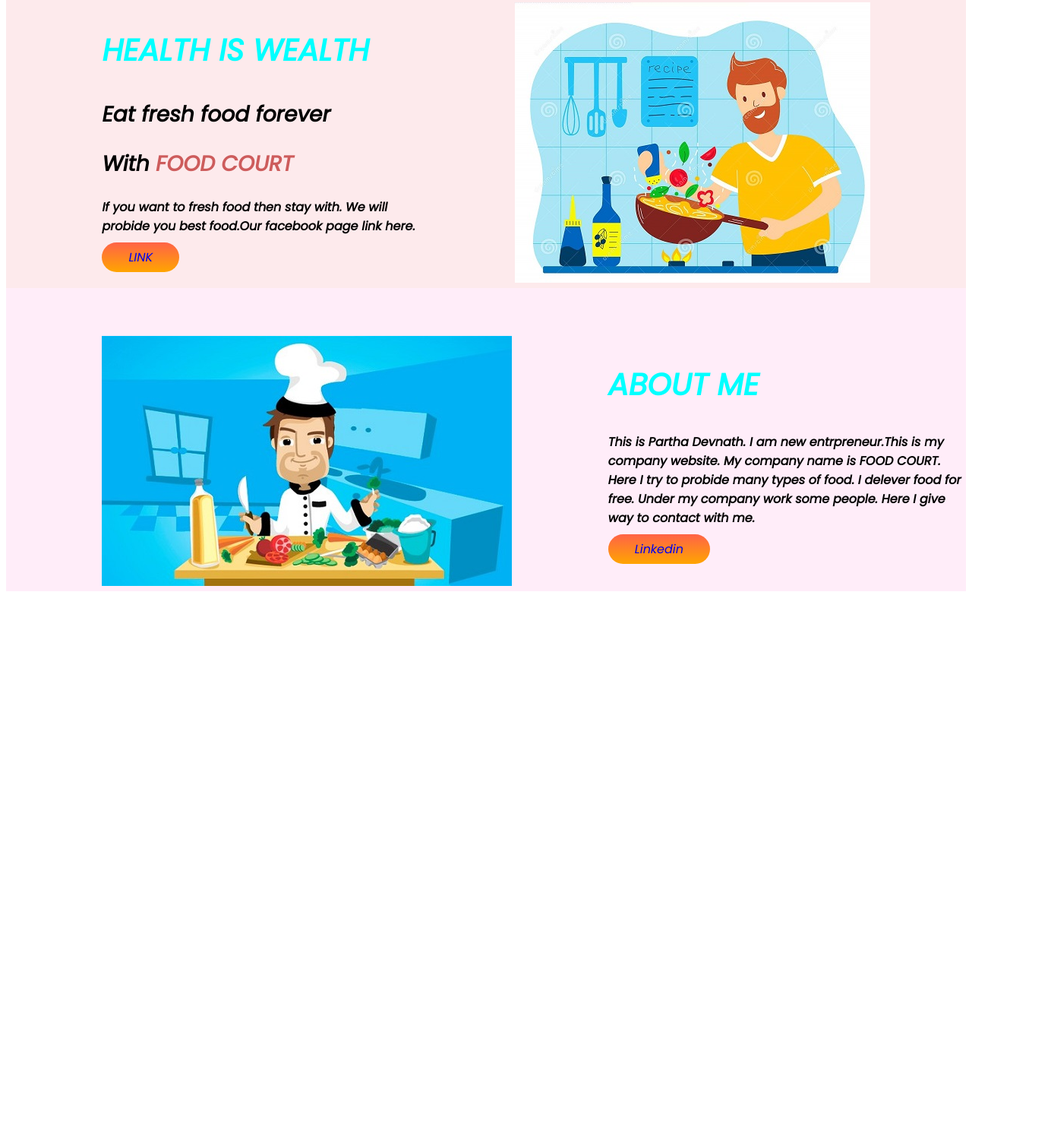
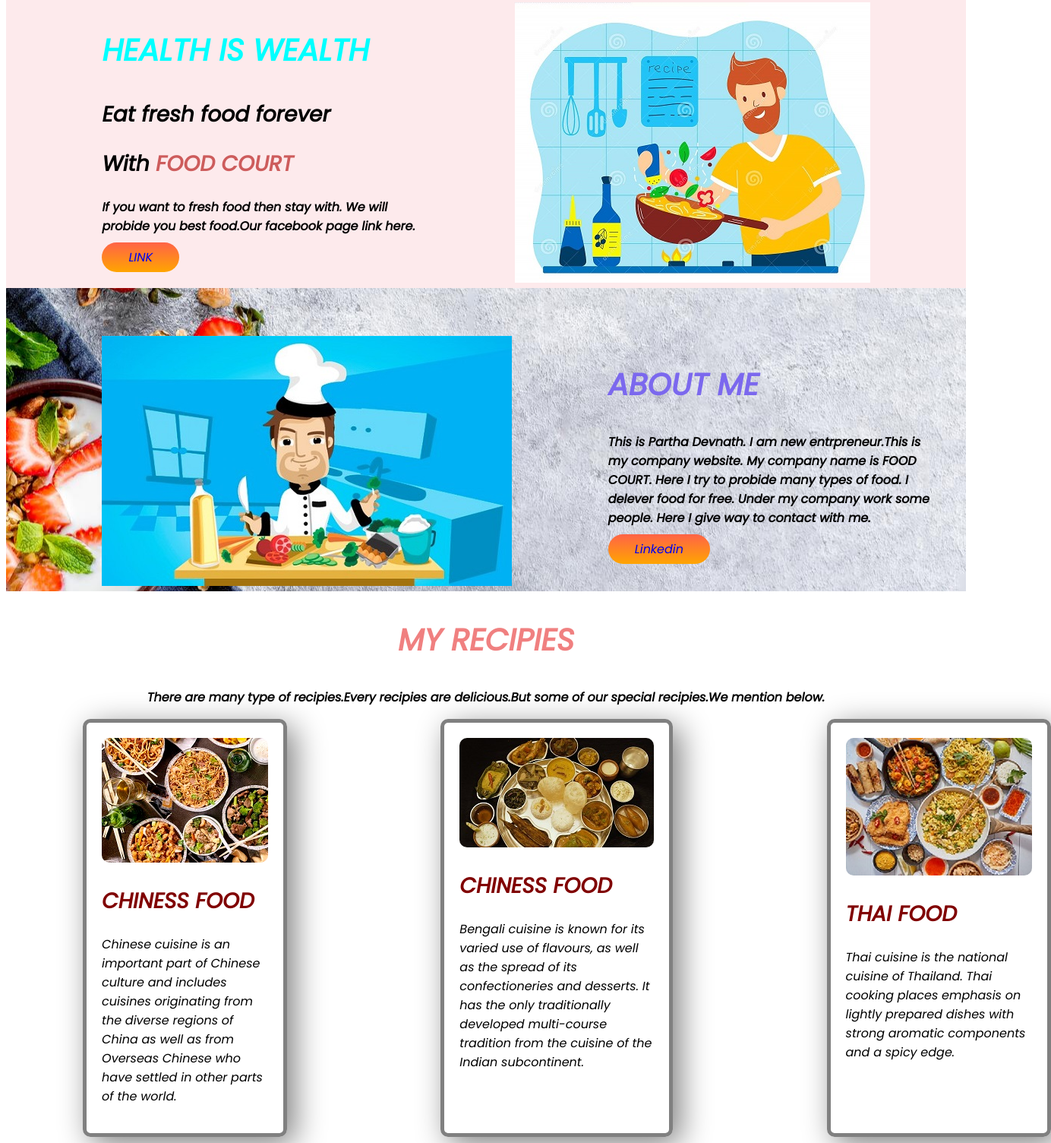
Before and after one commit to Partha2933/FOOD-COURT, a plain HTML site: page index.html in a window 1280 px wide. Shown: the part 68-1572 px from the top of the page at 76% size, 1384 px wide, since content can reach past the window. Before the commit the page ends 854 px from the top, so only its background shows below. Drawn offline with Linux system fonts and the light colour scheme.

Commit message:
third part

```diff
--- a/index.html
+++ b/index.html
@@ -12,7 +12,7 @@
     <link rel="stylesheet" href="style.css">
 </head>
 <body>
-   <section class="frame">
+   <section class="frame FLEXIBLE ">
 
         <div class="width">
             <h1>HEALTH IS WEALTH</h1>
@@ -28,19 +28,48 @@
 
    </section>
 
-    <section class="background">
+    <section class="background FLEXIBLE">
 
        <div class="width">
         <img src="cooker.jpg" alt="cooker">
        </div>
 
        <div class="width" >
-           <h1>ABOUT ME</h1>
-           <P><b> This is Partha Devnath. I am new entrpreneur.This is my company website. My company name is FOOD COURT. Here I try to probide many types of food. I delever food for free. Under my company work some people. Here I give way to contact with me.</b></P>
+           <h1 id="style">ABOUT ME</h1>
+           <P id="side"><b> This is Partha Devnath. I am new entrpreneur.This is my company website. My company name is FOOD COURT. Here I try to probide many types of food. I delever food for free. Under my company work some people. Here I give way to contact with me.</b></P>
            <a class="link-style" target="_blank" href="https://www.linkedin.com/in/partha-devnath-22ba43193?lipi=urn%3Ali%3Apage%3Ad_flagship3_profile_view_base_contact_details%3BnZObkT7nRpC4RRYy1ZVWUQ%3D%3D">Linkedin</a>
        </div>
 
     </section>
 
+    <section >
+          <h1 class="ALIGN"> MY RECIPIES</h1>
+          <p id="center"><b>There are many type of recipies.Every recipies are delicious.But some of our special recipies.We mention below.</b></p>
+
+         <div class="FLEXIBLE">
+            <div class="shadow-box">
+                <img class="radias" src="FOOD1.JPG" alt="FOOD">
+                <h2 class="design"> CHINESS FOOD </h2>
+                <p>Chinese cuisine is an important part of Chinese culture and includes cuisines originating from the diverse regions of China as well as from Overseas Chinese who have settled in other parts of the world. </p>
+            </div>
+
+            <div class="shadow-box" >
+                 <img class="radias" src="FOOD2.jpg" alt="food">
+                 <h2 class="design"> CHINESS FOOD </h2>
+
+                <P>Bengali cuisine is known for its varied use of flavours, as well as the spread of its confectioneries and desserts. It has the only traditionally developed multi-course tradition from the cuisine of the Indian subcontinent.</P>
+            </div>
+
+            <div id="move" class="shadow-box" >
+                <img class="radias" src="FOOD3.jpg" alt="food">
+                <h2 class="design">THAI FOOD</h2>
+
+                <P>Thai cuisine is the national cuisine of Thailand. Thai cooking places emphasis on lightly prepared dishes with strong aromatic components and a spicy edge.</P>
+
+            </div>
+         </div>
+
+    </section>
+
 </body>
 </html>
--- a/style.css
+++ b/style.css
@@ -6,13 +6,16 @@ h1{
     color: aqua;
 
 }
+#style{
+    color: mediumslateblue;
+}
 h2{
     font-size: 28px;
 }
 .color{
     color:indianred;
 }
-section{
+.FLEXIBLE{
     display: flex;
 }
 .width{
@@ -34,6 +37,38 @@ section{
 
 }
 .background{
-    background-image: url("Frame b.jpg");
+    background-image: url("Frame d.jpg");
     background-position:right ;
+
 }
+#side{
+    padding-right: 30px;
+}
+.ALIGN{
+    text-align: center;
+    color: lightcoral;
+}
+#center{
+    text-align: center;
+}
+.design{
+    color: maroon;
+}
+.shadow-box{
+    width: 30%;
+    margin-left: 8%;
+    margin-right: 8%;
+    padding: 20px;
+
+    border-radius: 10px;
+    box-shadow: 10px 10px 40px grey ;
+    border: 5PX SOLID gray;
+
+}
+#move{
+    padding-right: 20px;
+}
+.radias{
+
+    border-radius: 10px;
+}
```
Also changed, not shown: FOOD1.jpg (added), FOOD2.jpg (added), Food3.jpg (added), food/FOOD1.jpg (deleted), food/FOOD2.png (deleted), food/FOOD3.jpg (deleted), food/FOOD6.png (deleted), food/FOOD8.png (deleted), frame d.jpg (added), 3 other files.
